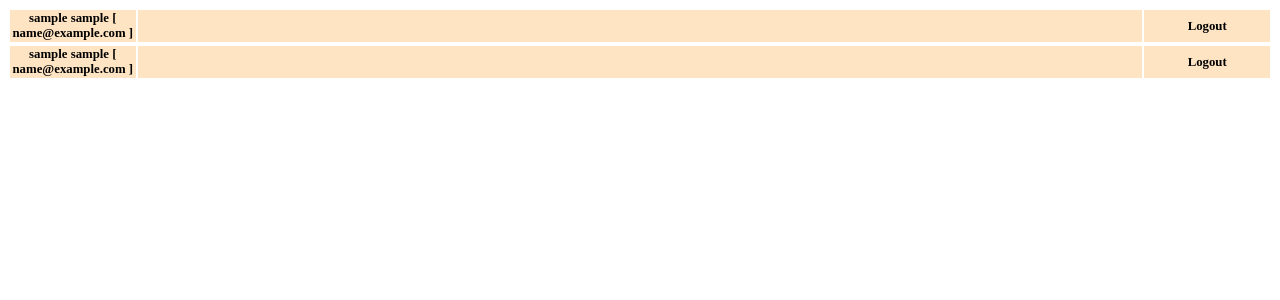
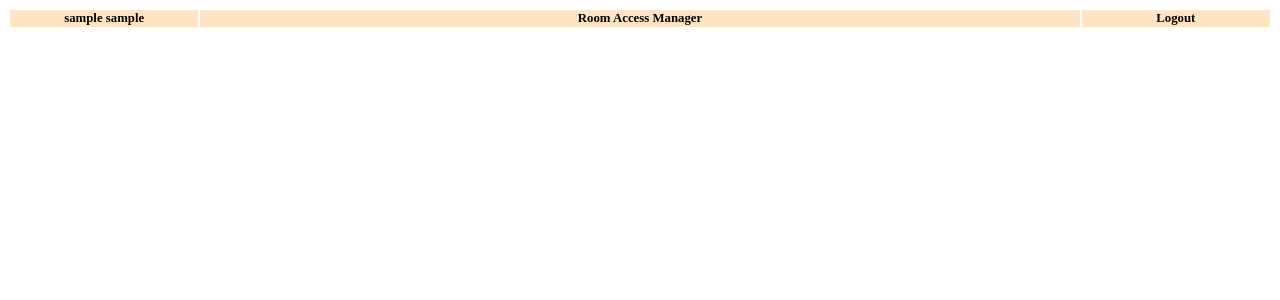
Before and after one commit to nonelone/room_access_manager, a Flask app: page /manager in a window 1280 px wide. Shown: the top 300 px of the page. Run offline with Flask 3, Linux system fonts and the light colour scheme; the visitor is signed in with stand-in values (Sample User, id 1); lists and menus that the app fills with data are empty; parts of the project's set-up code (start-up, migrations or seed data) failed here and were passed over.

Commit message:
Fixed dual headers on manager main page

```diff
--- a/templates/manager.html
+++ b/templates/manager.html
@@ -5,27 +5,16 @@ Manager
 {% endblock %}
 
 {% block body %}
-<table width="100%">
-    <tr style="background-color: bisque; font-size: 1vw;">
-        <th width="10%">
-            {{ current_user.admin_name }} {{ current_user.admin_last_name}} [ {{ current_user.email }} ]
-        </th>
-        <th width="80%">
-        </th>
-        <th width="10%">
-            <a href="{{ url_for('auth.logout') }}">Logout</a>
-        </th>
-    </tr>
-</table>
 
 <table width="100%">
     <tr style="background-color: bisque; font-size: 1vw;">
-        <th width="10%">
-            {{ current_user.admin_name }} {{ current_user.admin_last_name}} [ {{ current_user.email }} ]
+        <th width="15%">
+            {{ current_user.admin_name }} {{ current_user.admin_last_name}}
         </th>
-        <th width="80%">
+        <th width="70%">
+            Room Access Manager
         </th>
-        <th width="10%">
+        <th width="15%">
             <a href="{{ url_for('auth.logout') }}">Logout</a>
         </th>
     </tr>
```
